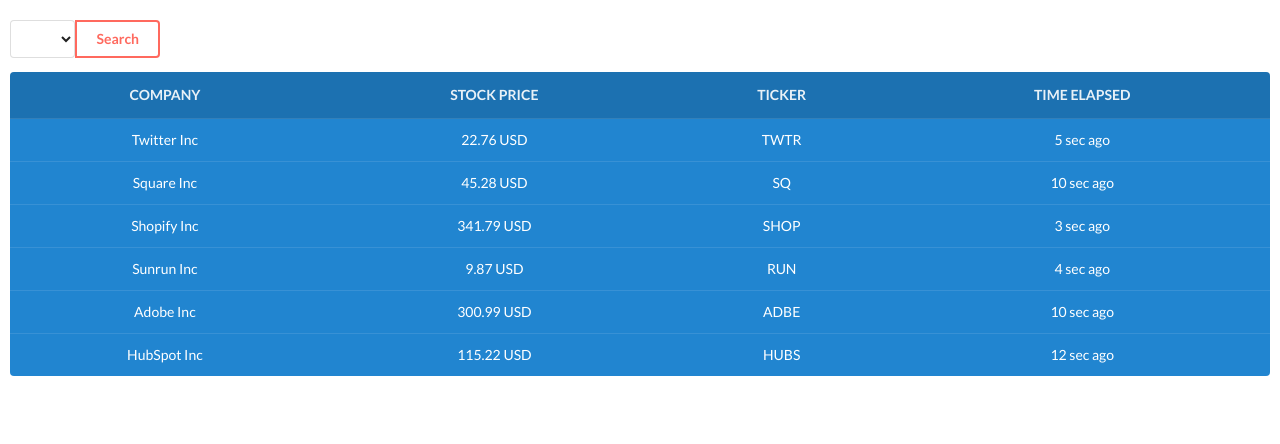
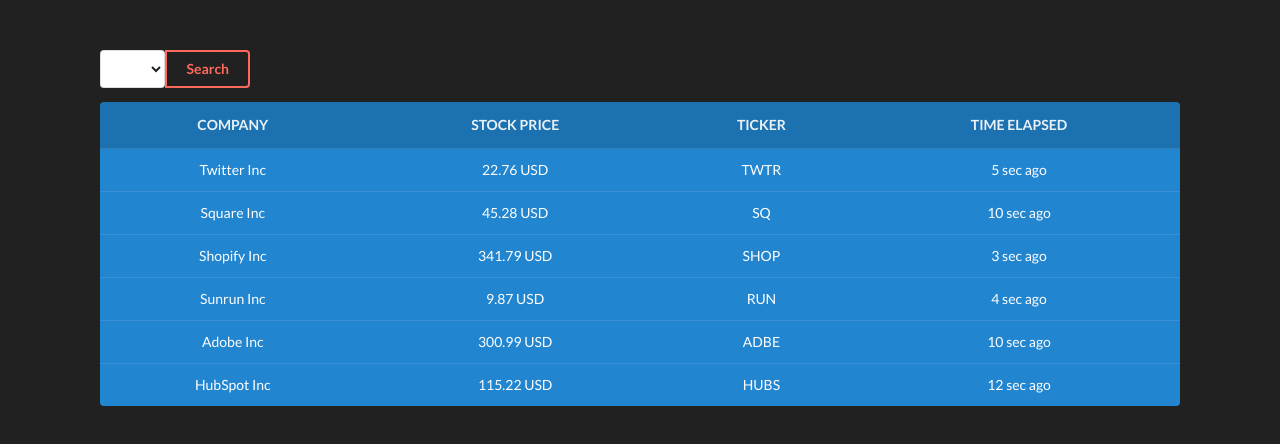
Before and after one commit to sushantThakur-personal/SortJsonArray, a React app: page public/index.html in a window 1280 px wide. Built offline with nearby package versions, Linux system fonts and the light colour scheme.

Commit message:
html styling changes

```diff
--- a/public/index.html
+++ b/public/index.html
@@ -1,14 +1,12 @@
 <!DOCTYPE html>
 <html lang="en">
+
 <head>
   <meta charset="utf-8" />
   <link rel="icon" href="%PUBLIC_URL%/favicon.ico" />
   <meta name="viewport" content="width=device-width, initial-scale=1" />
   <meta name="theme-color" content="#000000" />
-    <meta
-      name="description"
-      content="Web site created using create-react-app"
-    />
+  <meta name="description" content="Web site created using create-react-app" />
   <link rel="apple-touch-icon" href="%PUBLIC_URL%/logo192.png" />
   <!--
       manifest.json provides metadata used when your web app is installed on a
@@ -28,7 +26,8 @@
   <title>React App</title>
 
 </head>
-  <body style="padding: 20px 10px;">
+
+<body style="padding: 50px 100px; background-color: #212121;">
   <noscript>You need to enable JavaScript to run this app.</noscript>
   <div id="root"></div>
   <!--
@@ -42,4 +41,5 @@
       To create a production bundle, use `npm run build` or `yarn build`.
     -->
 </body>
+
 </html>
```
Lines whose indentation alone changed are shown as unchanged.
